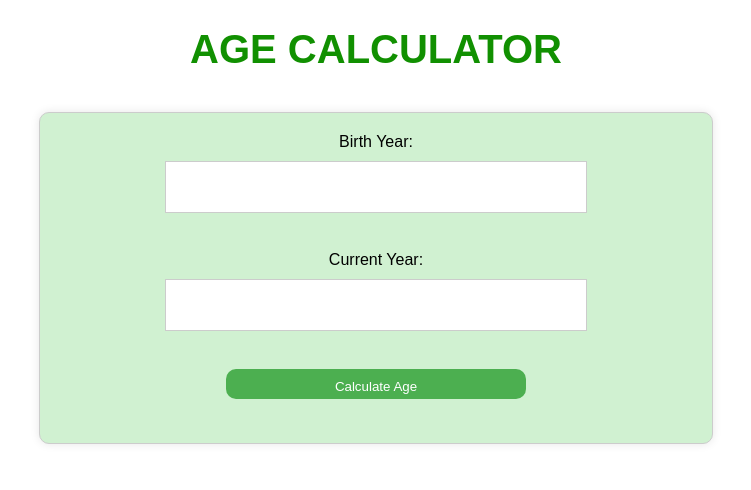
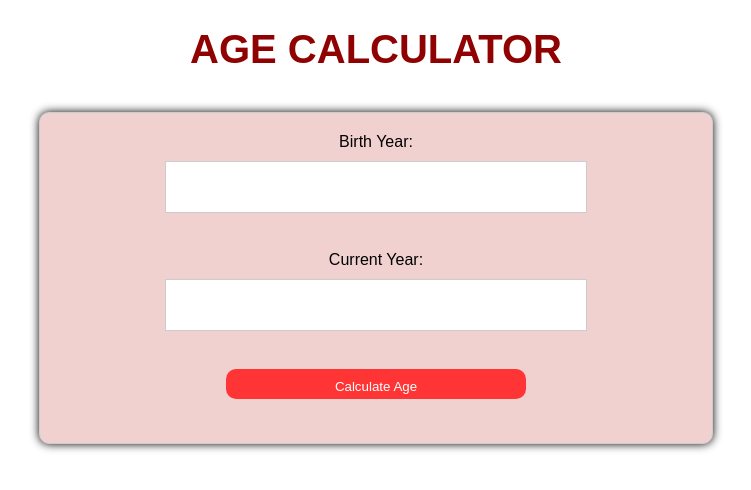
Before and after one commit to Vaish-navi-11/Age-Calculator-using-HTML-CSS-JS, a plain HTML site: page index.html in a window 1280 px wide. Shown: the whole page, without its empty margins (264-1015 px from the left). Drawn offline with Linux system fonts and the light colour scheme.

Commit message:
style.css

```diff
--- a/style.css
+++ b/style.css
@@ -3,7 +3,7 @@ body {
     text-align: center;
 }
 h1{
-    color: #119001;
+    color: #900101;
     font-size: 40px;
 
 }
@@ -13,8 +13,8 @@ form {
     padding: 20px;
     border: 1px solid #ccc;
     border-radius: 10px;
-    box-shadow: 0 0 10px rgba(0, 0, 0, 0.1);
-    background-color: #d0f1d1;
+    box-shadow: 0 0 10px black;
+    background-color: #f1d0d0;
 }
 
 label {
@@ -33,7 +33,7 @@ input[type="number"] {
 button[type="button"] {
     width: 300px;
     height: 30px;
-    background-color: #4CAF50;
+    background-color: #ff3434;
     color: #fff;
     padding: 10px;
     border: none;
@@ -42,7 +42,7 @@ button[type="button"] {
 }
 
 button[type="button"]:hover {
-    background-color: #3e8e41;
+    background-color: #ff0000;
 }
 
 #result {
```
